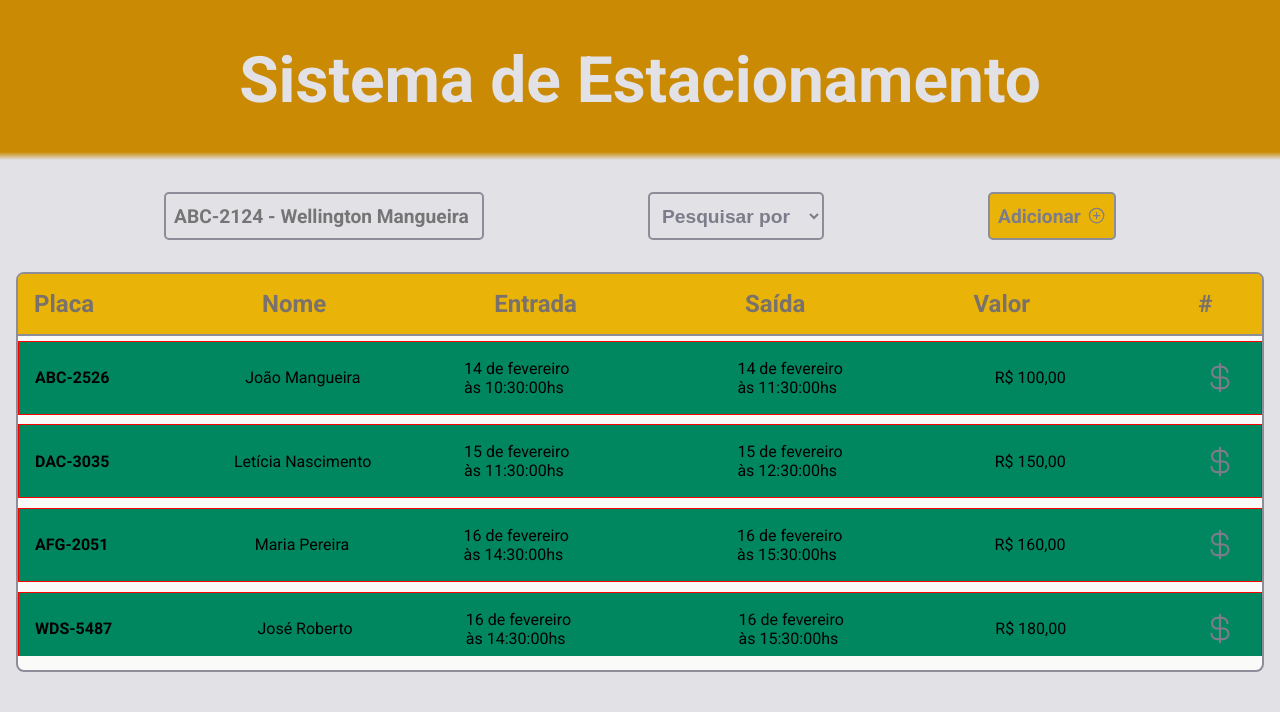
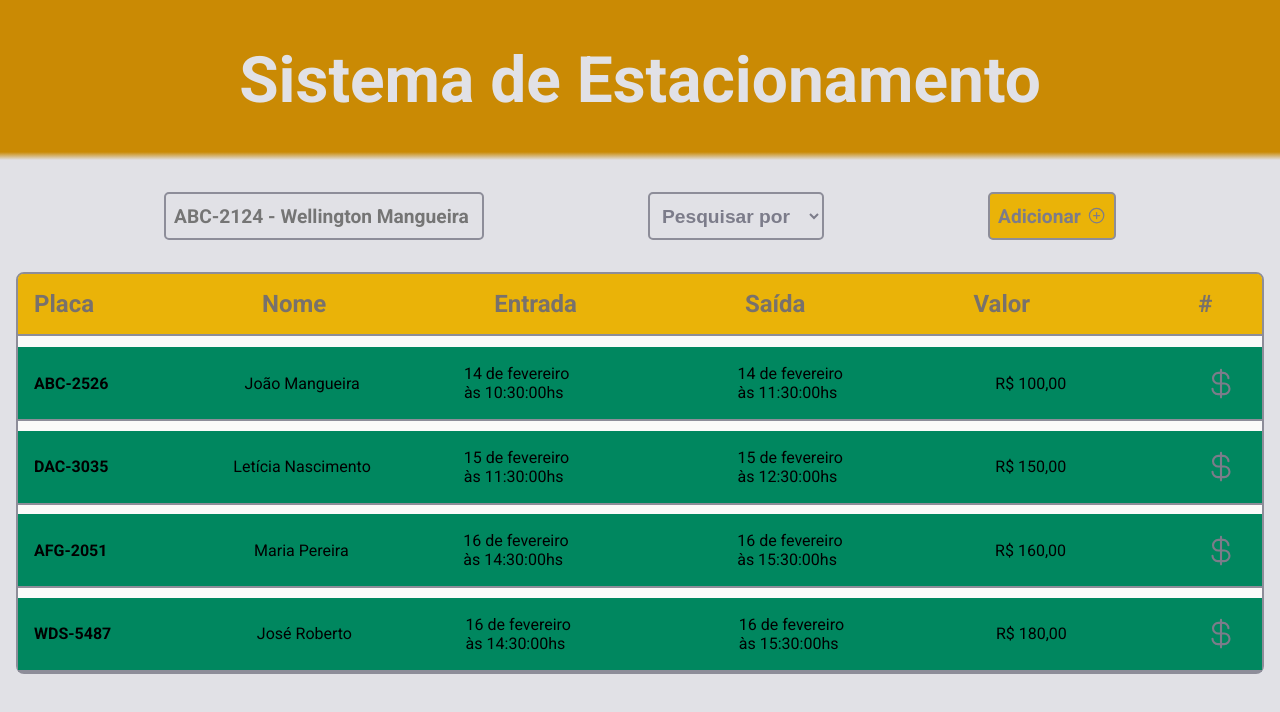
Before and after one commit to leticea/parking-system-react, a React (Vite) app: page / in a window 1280 px wide. Shown: the top 712 px of the page. Built offline with nearby package versions, Linux system fonts and the light colour scheme.

Commit message:
criando status

```diff
--- a/src/components/HomeContainer.module.css
+++ b/src/components/HomeContainer.module.css
@@ -73,7 +73,7 @@ button:hover {
 }
 
 .infoDataContainer {
-  min-height: 25rem;
+  max-height: 35rem;
   margin: 1rem;
   background: var(--stone);
   border-radius: 8px;
@@ -99,13 +99,15 @@ button:hover {
 }
 
 .infoContainer {
-  max-height: 20rem;
+  max-height: 21rem;
   display: flex;
   align-items: center;
   flex-direction: column;
   justify-content: space-between;
   font-size: 1.2rem;
   overflow-x: hidden;
+
+  padding: 0.4rem 0;
 
   //border: 1px solid red;
 }
--- a/src/components/RegisteredVehicle.module.css
+++ b/src/components/RegisteredVehicle.module.css
@@ -11,7 +11,7 @@
 
   background: var(--green-500);
 
-  border: 1px solid red;
+  //border: 1px solid red;
 }
 
 .dataContainer span {
```
